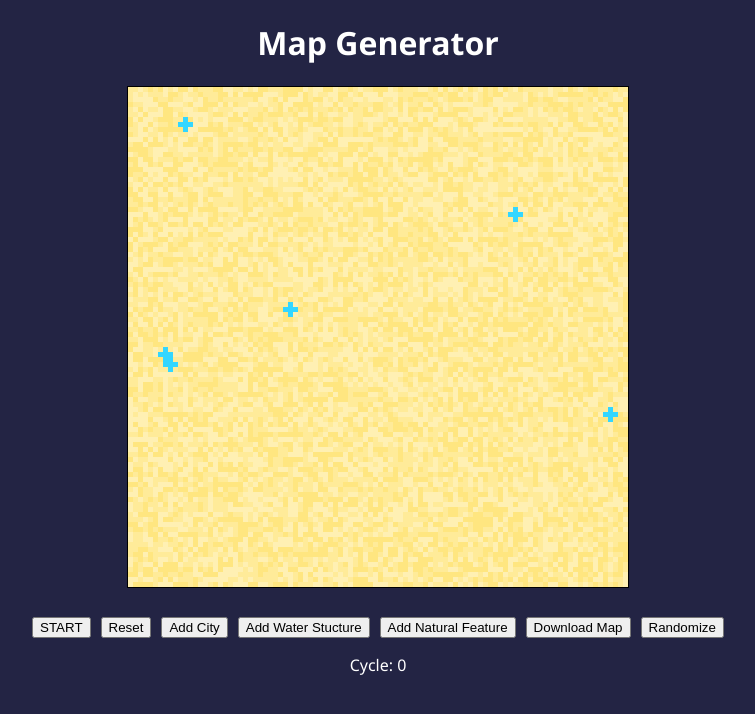
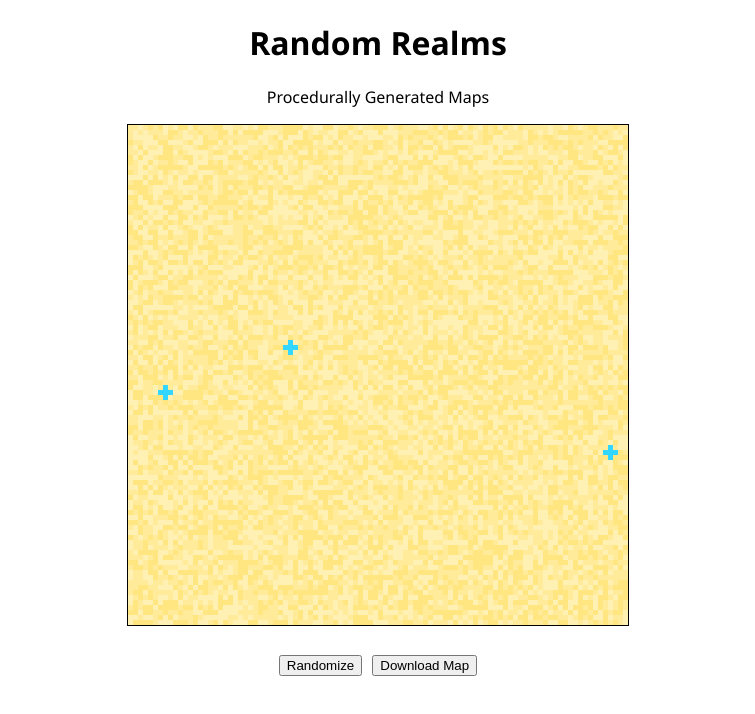
Before and after one commit to ldimuro/RandomRealms, an Angular app: page / in a window 1280 px wide. Shown: the top 714 px of the page, without its empty margins (262-1017 px from the left). Built offline with nearby package versions, Linux system fonts and the light colour scheme.

Commit message:
Refactoring + Added Config File

```diff
--- a/src/app/app.component.html
+++ b/src/app/app.component.html
@@ -5,7 +5,8 @@
     </span>
   </div> -->
 
-  <h1>Map Generator</h1>
+  <h1>Random Realms</h1>
+  <p>Procedurally Generated Maps</p>
 
   <div class="canvasDiv">
     <canvas id="canvas" #canvas width="500" height="500"></canvas>
@@ -14,15 +15,15 @@
   <br />
 
   <div class="buttons">
-    <button (click)="start()">START</button>
+    <!-- <button (click)="start()">START</button>
     <button (click)="reset()">Reset</button>
     <button (click)="addLandStructure()">Add City</button>
     <button (click)="addWaterStructure()">Add Water Stucture</button>
-    <button (click)="addNaturalFeature()">Add Natural Feature</button>
-    <button (click)="downloadMap()">Download Map</button>
-    <button (click)="randomize()">Randomize</button>
+    <button (click)="addNaturalFeature()">Add Natural Feature</button> -->
+    <button (click)="randomize()" [disabled]="disableRandomize">Randomize</button>
+    <button (click)="downloadMap()" [disabled]="disableRandomize">Download Map</button>
 
-    <p>Cycle: {{cycle}}</p>
+    <!-- <p>Cycle: {{cycle}}</p> -->
   </div>
 
 
--- a/src/app/app.component.scss
+++ b/src/app/app.component.scss
@@ -37,6 +37,6 @@ button {
     // color: white;
 }
 
-p, h1 {
+p, h1, h4 {
     text-align: center;
 }
--- a/src/app/app.component.ts
+++ b/src/app/app.component.ts
@@ -21,7 +21,7 @@ export class AppComponent {
   - "The dark realm of Fézöda"
   - "The scorching lands of Led Ödyeânc"
 
-  all = 'mystic', 'vast', 'remote', 'hidden', 'secret', 'arcane'
+  all = 'mystic', 'vast', 'remote', 'hidden', 'secret', 'arcane', 'forgotten'
   forest = 'enchanted', 'lush', 'rich', 'thriving', 'idyllic', 'heavenly',
   desert = 'scorching', 'lonely', 'barren', 'boiling', 'sweltering', 'dusty'
   snow = 'frozen', 'frigid', 'polar', 'icy', 'snowy', 'glacial'
@@ -31,29 +31,30 @@ export class AppComponent {
 
   */
 
+  // Configurable Variables
+  cityNums = 10;
+  landStructureNums = 50;
+  font = 'Optima';
+  oceanSeeds = 3;
+  rate = 3;
+  respawnMin = 6;
+  cycleNums = 100;
+  delayNum = 1;
+
+  // Hardcoded Variable
   @ViewChild('canvas', { static: true })
   canvas: ElementRef<HTMLCanvasElement>;
   ctx: CanvasRenderingContext2D;
   grid = [];
   cells = [];
-
   length = 5;
   rowLength = 100 // 45
   colLength = 100; // 80
-  cityNums = 10;
-  structureNums = 50;
-  font = 'Optima';
-  canvasDim = this.rowLength * length;
-
   water = '0';
   land = '1';
   structure = '@';
-
   cycle = 0;
-  rate = 3;
-  respawnMin = 6;
-  cycleNums = 100;
-  delayNum = 1;
+  disableRandomize = false;
 
   ngOnInit() {
     this.ctx = this.canvas.nativeElement.getContext('2d');
@@ -61,18 +62,23 @@ export class AppComponent {
     this.reset();
   }
 
-  randomize() {
-    for (let i = 0; i < 5; i++) {
-      this.start();
+  async randomize() {
+    this.disableRandomize = true;
+    this.reset();
+
+    for (let i = 0; i < 4; i++) {
+      await this.start();
+    }
+
+    for (let k = 0; k < this.landStructureNums; k++) {
+      await this.addNaturalFeature();
     }
 
     for (let j = 0; j < this.cityNums; j++) {
-      this.addLandStructure
+      await this.addLandStructure();
     }
 
-    for (let k = 0; k < this.structureNums; k++) {
-      this.addNaturalFeature();
-    }
+    this.disableRandomize = false;
   }
 
   async start() {
@@ -92,30 +98,6 @@ export class AppComponent {
 
       this.renderGrid();
     }
-
-
-    // THIS IS CORRECT
-    // let grid = '';
-    // for (let x = 0; x < this.rowLength; x++) {
-    //   for (let y = 0; y < this.colLength; y++) {
-    //     // console.log(this.grid[x][y]);
-    //     grid += this.grid[x][y];
-    //   }
-    //   // console.log('\n');
-    //   grid += '\n';
-    // }
-    // console.log(grid);
-
-    // let asd = '';
-    // for (let x = 0; x < this.rowLength; x++) {
-    //   for (let y = 0; y < this.colLength; y++) {
-    //     // console.log(this.grid[x][y]);
-    //     asd += this.cells[x][y].value;
-    //   }
-    //   // console.log('\n');
-    //   asd += '\n';
-    // }
-    // console.log(asd);
   }
 
   reset() {
@@ -142,10 +124,6 @@ export class AppComponent {
         let mars = ['#ff8000', '#ff8c1a', '#ff9933'];
         let hell = ['#404040', '#4d4d4d', '#595959'];
 
-
-        // let texture = ['#00cc00', '#00e600', '#00ff00'];
-        // this.ctx.fillStyle = '#008000';
-
         this.ctx.fillStyle = desert[Math.floor(Math.random() * forest.length)];
 
         this.ctx.clearRect(j * this.length, i * this.length, this.length, this.length)
@@ -153,7 +131,7 @@ export class AppComponent {
       }
     }
 
-    this.randomOceans();
+    this.randomOceans(this.oceanSeeds);
 
     this.renderGrid();
   }
@@ -286,7 +264,7 @@ export class AppComponent {
     if (this.cells[randomRow][randomCol].value === this.land) {
       this.ctx.fillStyle = 'black';
       this.ctx.font = '18px Ariel';
-      this.ctx.fillText(randomStructure, (this.cells[randomRow][randomCol].x) * this.length, (this.cells[randomRow][randomCol].y) * this.length);
+      this.ctx.fillText(randomStructure, (this.cells[randomRow][randomCol].y) * this.length, (this.cells[randomRow][randomCol].x) * this.length);
       this.updateCell(randomRow, randomCol, this.structure);
     }
     else {
@@ -364,9 +342,9 @@ export class AppComponent {
     return true;
   }
 
-  randomOceans() {
+  randomOceans(loops: number) {
     try {
-      for (let i = 0; i < 6; i++) {
+      for (let i = 0; i < loops; i++) {
         let randomX = Math.floor(Math.random() * this.rowLength);
         let randomY = Math.floor(Math.random() * this.colLength);
 
@@ -380,7 +358,7 @@ export class AppComponent {
       }
     }
     catch (ex) {
-      this.randomOceans();
+      this.randomOceans(loops);
     }
   }
 
--- a/src/styles.scss
+++ b/src/styles.scss
@@ -1,6 +1,6 @@
 /* You can add global styles to this file, and also import other style files */
 
 html {
-    background-color: #232444;
-    color: white;
+    // background-color: #232444;
+    // color: white;
 }
```
Also changed, not shown: src/app/config.json (added, +58 -0 lines).
